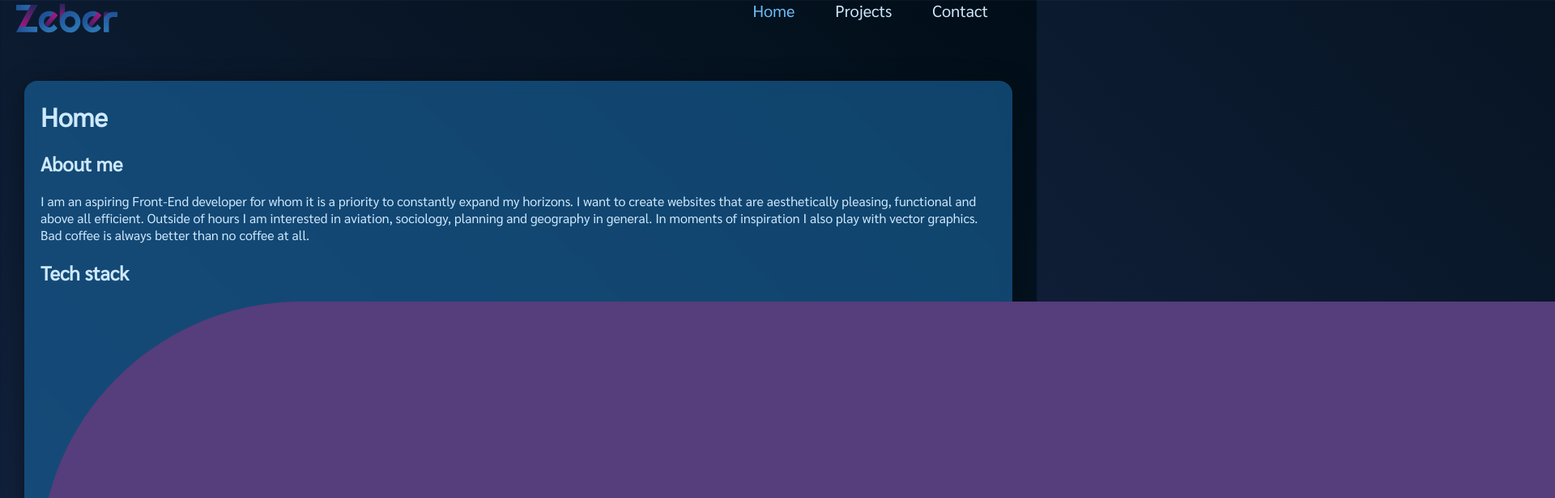
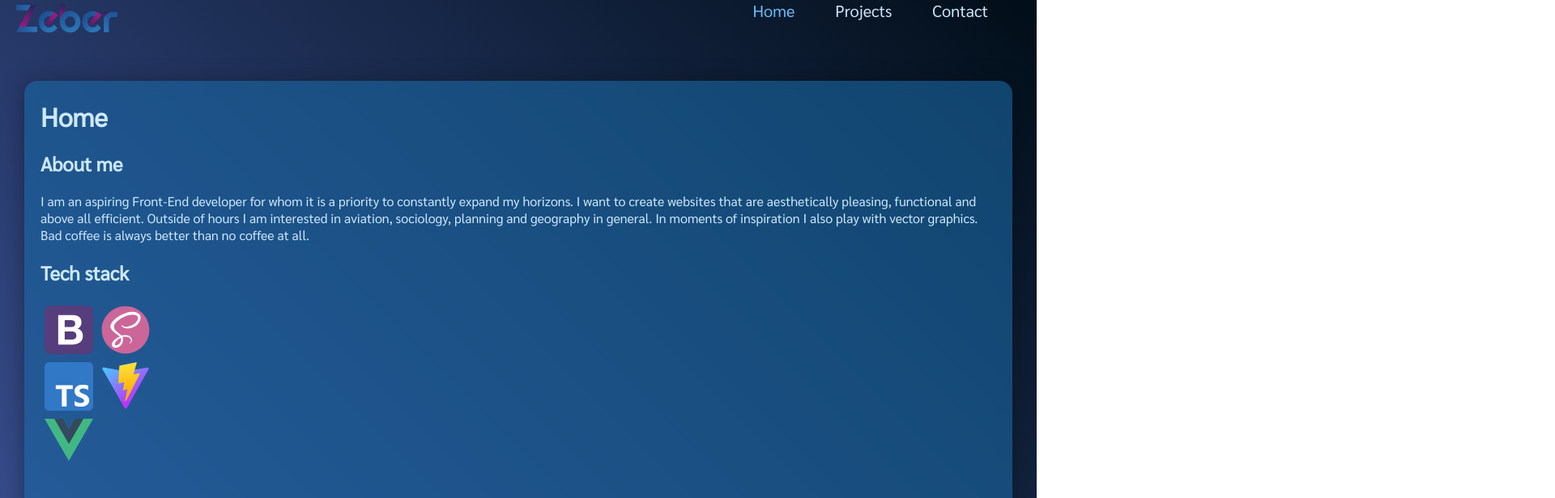
Before and after one commit to pasiastazebra/zeberpl, a Vue app in the folder zeberpl/: page / in a window 1280 px wide. Shown: the top 616 px of the page at 81% size, 1920 px wide, since content can reach past the window. Built offline with nearby package versions, Linux system fonts and the light colour scheme.

Commit message:
stack is displaying in columns

```diff
--- a/zeberpl/src/components/stack.vue
+++ b/zeberpl/src/components/stack.vue
@@ -7,11 +7,20 @@ export default {
 </script>
 
 <template>
-    <div class="svg-container">
-      <img v-for="icon in icons" :src="icon">
+    <div class="stack-container">
+        <div class="svg-container">
+            <img class="icon" v-for="icon in icons" :src="icon">
+        </div>
     </div>
   </template>
 
 <style scoped lang="scss">
- @use "../assets/SectionStyle";
+.svg-container {
+    display: grid;
+    grid-template-columns: 70px 70px;
+}
+.icon {
+    max-width: 60px;
+    margin: 5px;
+}
 </style>
```
Also changed, not shown: zeberpl/src/assets/SectionStyle.scss (deleted).
